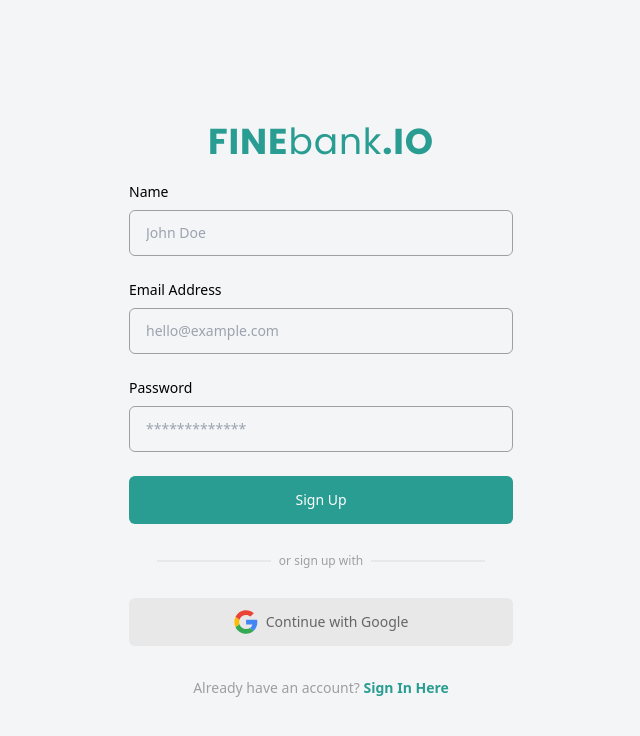
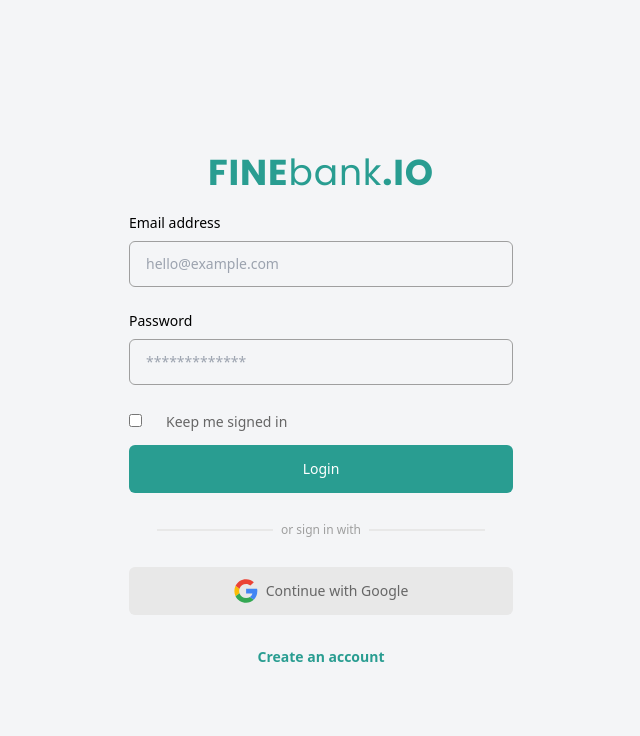
Before and after one commit to stnDinus/admin-ui, a React (Vite) app: page /login in a window 1280 px wide. Shown: the top 736 px of the page, without its empty margins (319-959 px from the left). Built offline with nearby package versions, Linux system fonts and the light colour scheme; a web font is replaced by a local one.

Commit message:
feat: spa router

```diff
--- a/package.json
+++ b/package.json
@@ -11,7 +11,8 @@
   },
   "dependencies": {
     "react": "^18.3.1",
-    "react-dom": "^18.3.1"
+    "react-dom": "^18.3.1",
+    "react-router-dom": "^6.27.0"
   },
   "devDependencies": {
     "@eslint/js": "^9.9.0",
--- a/src/App.jsx
+++ b/src/App.jsx
@@ -1,7 +1,25 @@
+import { createBrowserRouter, RouterProvider } from "react-router-dom";
 import SignUpPage from "./pages/SignUp";
+import SignInPage from "./pages/SignIn";
+import ErrorRoute from "./errorRoute";
 
 const App = () => {
-  return <SignUpPage />
+  const router = createBrowserRouter([
+    {
+      path: "/",
+      element: <div>Halaman Utama</div>,
+      errorElement: <ErrorRoute />
+    },
+    {
+      path: "/login",
+      element: <SignInPage />
+    },
+    {
+      path: "/register",
+      element: <SignUpPage />
+    },
+  ])
+  return <RouterProvider router={router} />
 };
 
 export default App;
--- a/src/components/Layouts/AuthLayout.jsx
+++ b/src/components/Layouts/AuthLayout.jsx
@@ -1,4 +1,5 @@
 import Logo from "../Elements/Logo";
+import { Link } from "react-router-dom";
 
 export default function Authlayout(props) {
   const { children, type } = props;
@@ -93,10 +94,10 @@
               <span className="text-sm text-gray-03">
                 Already have an account?&nbsp;
               </span>
-              <a className="text-primary text-sm font-bold">Sign In Here</a>
+              <Link to="/login" className="text-primary text-sm font-bold">Sign In Here</Link>
             </>
           ) : (
-            <a className="text-primary text-sm font-bold">Create an account</a>
+            <Link to="/register" className="text-primary text-sm font-bold">Create an account</Link>
           )}
         </div>
         {/* link end */}
--- /dev/null
+++ b/src/errorRoute.jsx
@@ -0,0 +1,16 @@
+import { useRouteError } from "react-router-dom";
+import Logo from "./components/Elements/Logo";
+
+const ErrorRoute = () => {
+  const error = useRouteError();
+
+  return (
+    <div className="flex justify-center min-h-screen items-center bg-special-mainBg flex-col">
+      <Logo />
+      <h1 className="text-2xl font-bold mt-3 mb-1">Sorry,</h1>
+      <p>{error.status} | {error.statusText || error.message}</p>
+    </div>
+  );
+};
+
+export default ErrorRoute;
```
Also changed, not shown: vercel.json (added), 1 other file (tests, documents, lock files or other folders).
